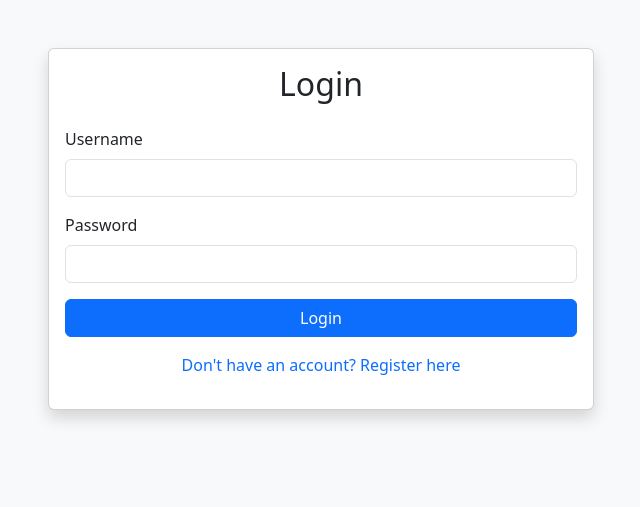
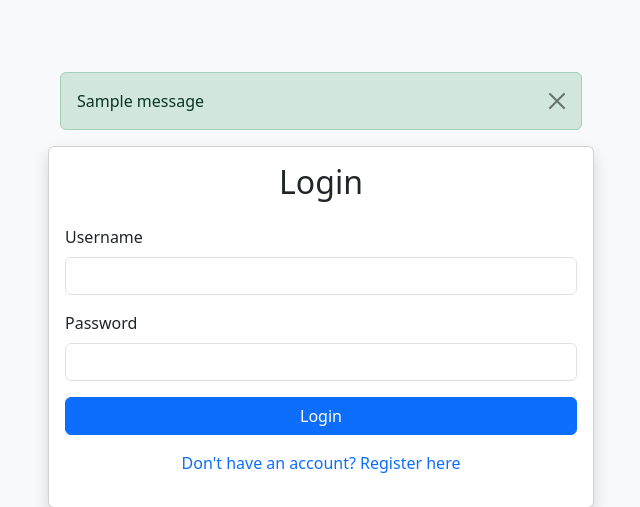
Before and after one commit to Bilal-Belli/E-commerce-Flask-Web-App, a Flask app: page /login in a window 1280 px wide. Shown: the top 507 px of the page, without its empty margins (319-959 px from the left). Run offline with Flask 3, Linux system fonts and the light colour scheme; tables that the repository leaves empty hold one stand-in row (values such as "Sample post"); one stand-in notice (Sample message) is shown.

Commit message:
i added label to show error message

```diff
--- a/templates/login.html
+++ b/templates/login.html
@@ -12,6 +12,20 @@
     <div class="container mt-5">
         <div class="row justify-content-center">
             <div class="col-md-6">
+                <div class="container mt-4">
+                    {% with messages = get_flashed_messages(with_categories=true) %}
+                        {% if messages %}
+                            <div>
+                                {% for category, message in messages %}
+                                    <div class="alert alert-{{ category }} alert-dismissible fade show" role="alert">
+                                        {{ message }}
+                                        <button type="button" class="btn-close" data-bs-dismiss="alert" aria-label="Close"></button>
+                                    </div>
+                                {% endfor %}
+                            </div>
+                        {% endif %}
+                    {% endwith %}
+                </div>
                 <div class="card shadow">
                     <div class="card-body">
                         <h2 class="card-title text-center mb-4">Login</h2>
```
